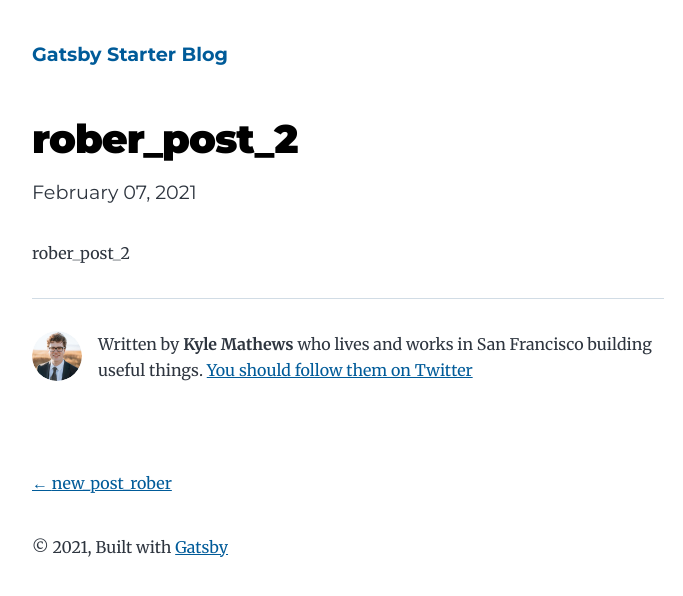
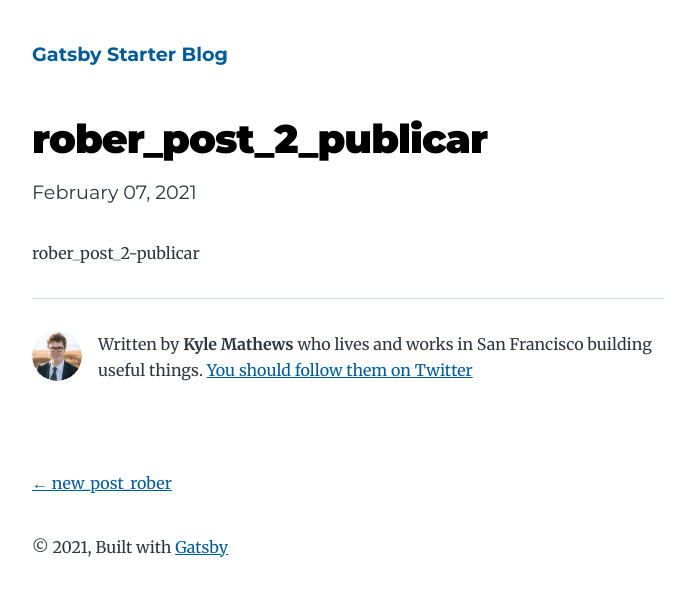
Before and after one commit to RobertoCoronaEscamilla/basic, a Gatsby site: page /2021-02-07-rober_post_2/ in a window 1280 px wide. Shown: the whole page, without its empty margins (292-975 px from the left). Built offline with nearby package versions, Linux system fonts and the light colour scheme; Gatsby itself is replaced by a stand-in of ours.

Commit message:
Update Blog “2021-02-07-rober_post_2”

```diff
--- a/content/blog/2021-02-07-rober_post_2.md
+++ b/content/blog/2021-02-07-rober_post_2.md
@@ -1,6 +1,6 @@
 ---
 layout: blog
-title: rober_post_2
+title: rober_post_2_publicar
 date: 2021-02-07T15:14:40.312Z
 ---
-rober_post_2
+rober_post_2-publicar
```
